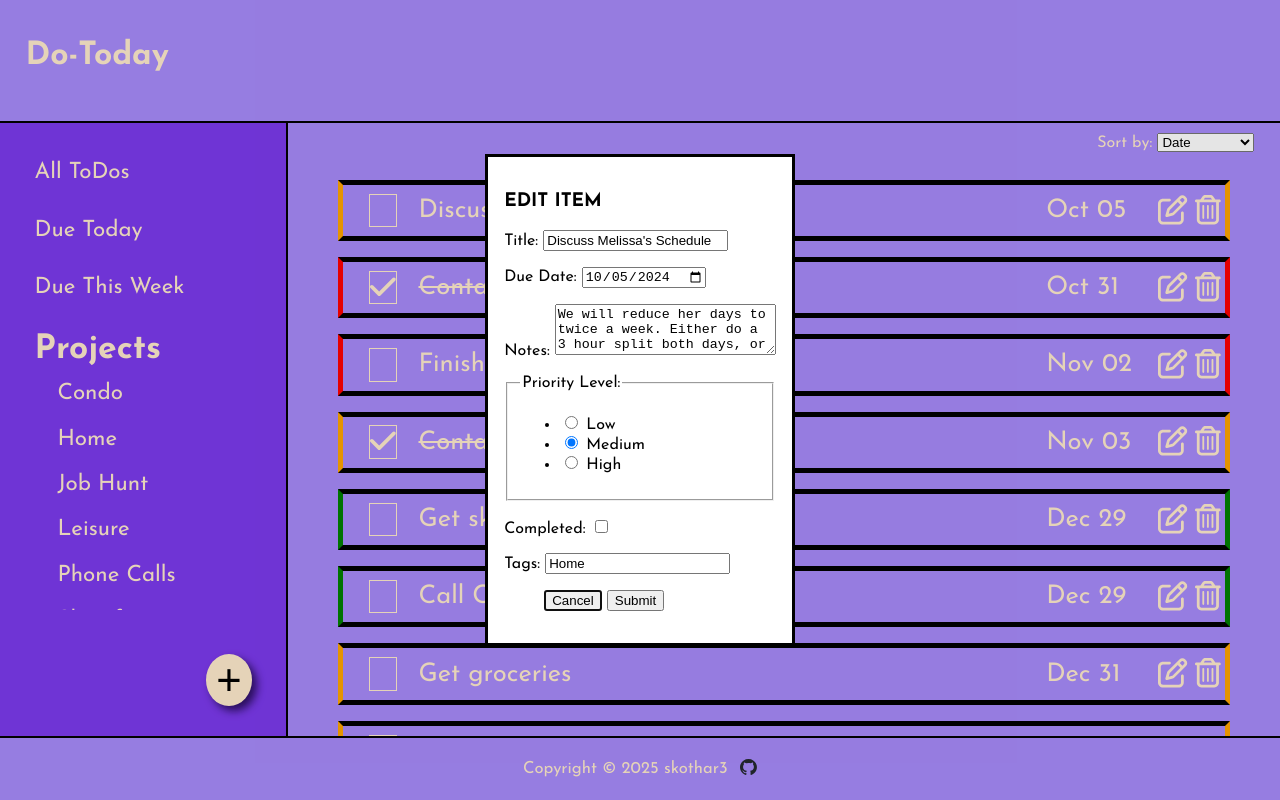
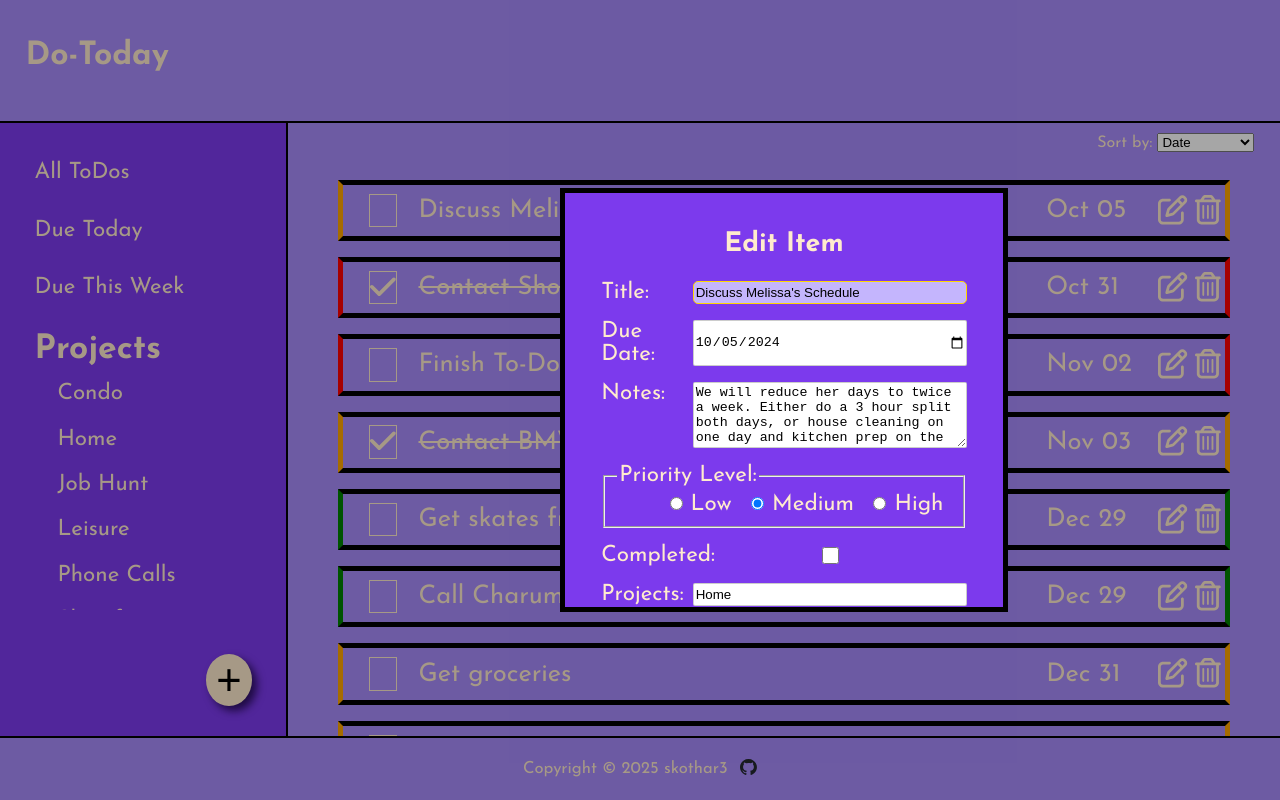
Before and after one commit to skothar3/todo-list, a website built with webpack: page src/template.html in a window 1280 px wide. Both pictures are taken after a click on the icon 1173 px from the left and 210 px from the top of the page. Built offline with nearby package versions, Linux system fonts and the light colour scheme; a web font is replaced by a local one.

Commit message:
Add basic form validation to dialog form (title cannot be empty); add styling to dialog form

```diff
--- a/src/content.css
+++ b/src/content.css
@@ -6,9 +6,86 @@
   overflow: hidden;
 }
 
+dialog * {
+  /* border: 1px solid red; */
+}
+
+dialog {
+  background-color: var(--sidebar-background-color);
+  color: var(--font-color);
+  border: 5px solid var(--section-border-color);
+  left: var(--sidebar-width);
+  height: 53%;
+  width: 35%;
+}
+
+dialog[open]::backdrop {
+  background-color: rgb(0 0 0 / 35%);
+}
+
+form {
+  margin: 2% 5%;
+}
+
+form h2 {
+  font-size: clamp(1.4rem, 2.1vw, 1.9rem);
+  text-align: center;
+}
+form p.form-element-container {
+  display: flex;
+}
+
+form p.form-element-container label {
+  font-size: var(--sidebar-item-font-size);
+  width: 25%;
+  padding-right: 2%;
+}
+
+form input[type="text"],
+form input[type="date"],
+form input[type="checkbox"],
+form textarea {
+  border: 0.08rem solid rgb(0 0 0 / 20%);
+  border-radius: 2px;
+  outline: none;
+  width: 75%;
+}
+
+form textarea {
+  height: 5em;
+}
+
+form legend,
+form li label {
+  font-size: var(--sidebar-item-font-size);
+}
+
+form ul {
+  list-style: none;
+  margin: 0;
+  display: flex;
+  justify-content: space-around;
+}
+
+form li {
+  /* display: flex; */
+}
+
+form menu {
+  display: flex;
+  justify-content: space-around;
+}
+
+form input:focus,
+form textarea:focus {
+  background: #c4b5fd;
+  border: 1px solid gold;
+  border-radius: 5px;
+}
+
 div#list-container {
   /* border: 1px solid red; */
-  padding: 0vh 5%;
+  padding: 0 5%;
   /* margin-bottom: 2%; */
   height: 92%;
   overflow-y: auto;
--- a/src/content.js
+++ b/src/content.js
@@ -27,11 +27,11 @@ function displayController() {
   // PRIVATE METHODS {{{
   const showItemDialog = (listItem) => {
     const itemDialog = document.querySelector("dialog#item");
-    const formHeader = document.querySelector("h3#form-header");
+    const formHeader = document.querySelector("h2#form-header");
+    const itemForm = document.querySelector("form");
+    const formElements = itemForm.elements;
     if (listItem) {
-      formHeader.textContent = "EDIT ITEM";
-      const itemForm = document.querySelector("form");
-      const formElements = itemForm.elements;
+      formHeader.textContent = "Edit Item";
       itemForm.dataset.id = listItem.getID();
       formElements["title"].value = listItem.title;
       formElements["date"].value = format(listItem.date, "yyyy-MM-dd");
@@ -40,21 +40,17 @@ function displayController() {
       formElements["completion"].checked = listItem.getCompletion();
       formElements["tags"].value = listItem.tags.join(", ");
     } else {
-      formHeader.textContent = "NEW ITEM";
+      formHeader.textContent = "New Item";
+      formElements["date"].value = format(Date.now(), "yyyy-MM-dd");
     }
     itemDialog.showModal();
   }
 
   const closeItemDialog = () => {
     const itemDialog = document.querySelector("dialog#item");
-    const itemForm = itemDialog.querySelector("form");
-    const itemFormData = new FormData(itemForm);
-    if (itemForm.dataset.id) {
-      itemFormData.append("id", itemForm.dataset.id);
-    }
+    const itemForm = document.querySelector("form");
     itemDialog.close();
     itemForm.reset();
-    return itemFormData;
   }
 
   const initSortSelect = () => {
@@ -188,6 +184,13 @@ function displayController() {
     return sidebarSection.querySelector("button#new-item");
   }
 
+  const getForm = () => {
+    const itemDialog = document.querySelector("dialog#item");
+    const itemForm = itemDialog.querySelector("form");
+    const itemFormData = new FormData(itemForm);
+
+    return itemForm;
+  }
   const getSubmitBtn = () => {
     return contentSection.querySelector("button#submit");
   }
@@ -214,6 +217,7 @@ function displayController() {
     getSidebarNodes,
     getSortSelectNode,
     getNewItemNode,
+    getForm,
     getSubmitBtn,
     getCancelBtn,
     showItemDialog,
@@ -545,8 +549,14 @@ function mainController() {
 	displayControl.updateList(
 	  listControl.removeListItem(node.dataset.id)
 	);
+	displayControl.updateSidebar(
+	  listControl.getTags()
+	);
 	const listNodes = displayControl.getListNodes();
+	const sidebarNodes = displayControl.getSidebarNodes();
+	const newItemNode = displayControl.getNewItemNode();
 	addListItemListeners(listNodes);
+	addSidebarListeners(sidebarNodes, newItemNode);
       })
     });
   }
@@ -576,8 +586,17 @@ function mainController() {
     });
 
     submitBtn.addEventListener("click", (e) => {
-      e.preventDefault();
-      const itemFormData = displayControl.closeItemDialog();
+      const itemForm = displayControl.getForm();
+      const itemFormData = new FormData(itemForm);
+      if (itemForm.dataset.id) {
+	itemFormData.append("id", itemForm.dataset.id);
+      }
+      if (!itemForm.elements["title"].validity.valid) {
+	return;
+      } else {
+	e.preventDefault();
+	displayControl.closeItemDialog();
+      }
       const itemObj = {};
       let itemID;
       if (itemFormData.has("completion")) {
--- a/src/sidebar.css
+++ b/src/sidebar.css
@@ -1,13 +1,9 @@
-:root {
-  --sidebar-background-color: #7c3aed;
-}
-
 section.sidebar {
   position: relative;
   background-color: var(--sidebar-background-color);
   padding: 2vh 8%;
   padding-left: 12%;
-  font-size: clamp(1.2rem, 1.9vw, 1.4rem);
+  font-size: var(--sidebar-item-font-size);
   border-right: 2px solid var(--section-border-color);
 }
 
--- a/src/style.css
+++ b/src/style.css
@@ -12,9 +12,12 @@
   --page-height: 100vh;
   --background-color: lightgrey;
   --foreground-color: #a78bfa;
+  --sidebar-background-color: #7c3aed;
   --font-color: blanchedalmond;
   --section-border-color: black;
   --icon-hover-color: #d4d4d4;
+  --sidebar-item-font-size: clamp(1.2rem, 1.9vw, 1.4rem);
+  --sidebar-width: clamp(11rem, 25vw, 18rem);
 
   padding: 0;
   background-color: var(--background-color);
@@ -47,7 +50,7 @@ main {
   grid-row: 2 / 3;
   display: grid;
   grid-template-rows: 1fr;
-  grid-template-columns: clamp(11rem, 25vw, 18rem) 1fr;
+  grid-template-columns: var(--sidebar-width) 1fr;
   height: 100%;
   overflow: hidden;
   border-bottom: 2px solid var(--section-border-color);
--- a/src/template.html
+++ b/src/template.html
@@ -14,29 +14,29 @@
 <!-- DIALOG NEW ITEM {{{ -->
       <dialog id="item">
 	<form method="dialog">
-	  <h3 id="form-header"></h3>
+	  <h2 id="form-header"></h2>
 	  <p class="form-element-container">
 	    <label for="title">Title:</label>
-	    <input type="text" id="title" name="title" placeholder="Grocery List">
+	    <input type="text" id="title" name="title" placeholder="Grocery List" required>
 	  </p>
 	  <p class="form-element-container">
 	    <label for="date">Due Date:</label>
-	    <input type="date" id="date" name="date">
+	    <input type="date" id="date" name="date" required>
 	  </p>
 	  <p class="form-element-container">
 	    <label for="notes">Notes:</label>
-	    <textarea id="notes" name="notes" rows=3 cols=25 placeholder="Lemons, Avocados, Garlic, Cilantro..."></textarea>
+	    <textarea id="notes" name="notes" placeholder="Lemons, Avocados, Garlic, Cilantro..."></textarea>
 	  </p>
 	  <fieldset>
 	    <legend>Priority Level:</legend>
 	    <ul>
 	      <li>
 		<input type="radio" id="low" name="priority" value="low">
-		<label for="high">Low</label>
+		<label for="low">Low</label>
 	      </li>
 	      <li>
 		<input type="radio" id="medium" name="priority" value="medium" checked>
-		<label for="high">Medium</label>
+		<label for="medium">Medium</label>
 	      </li>
 	      <li>
 		<input type="radio" id="high" name="priority" value="high">
@@ -49,11 +49,11 @@
 	    <input type="checkbox" id="completion" name="completion">
 	  </p>
 	  <p class="form-element-container">
-	    <label for="tags">Tags:</label>
+	    <label for="tags">Projects:</label>
 	    <input type="text" id="tags" name="tags" placeholder="Home, Travel,...">
 	  </p>
 	  <menu>
-	    <button autofocus type="reset" id="cancel">Cancel</button>
+	    <button type="reset" id="cancel">Cancel</button>
 	    <button type="submit" id="submit">Submit</button>
 	  </menu>
 	</form>
```
